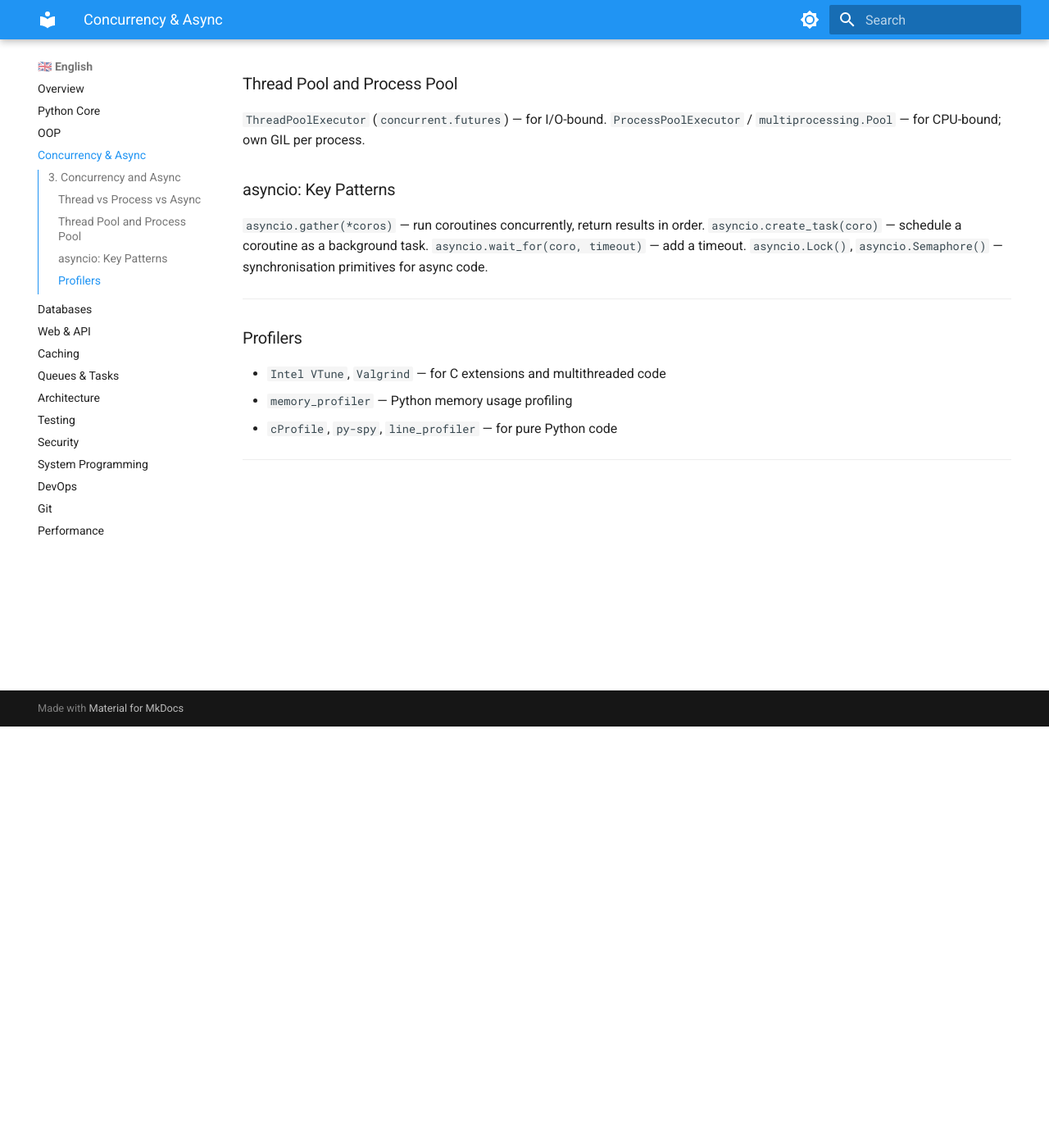
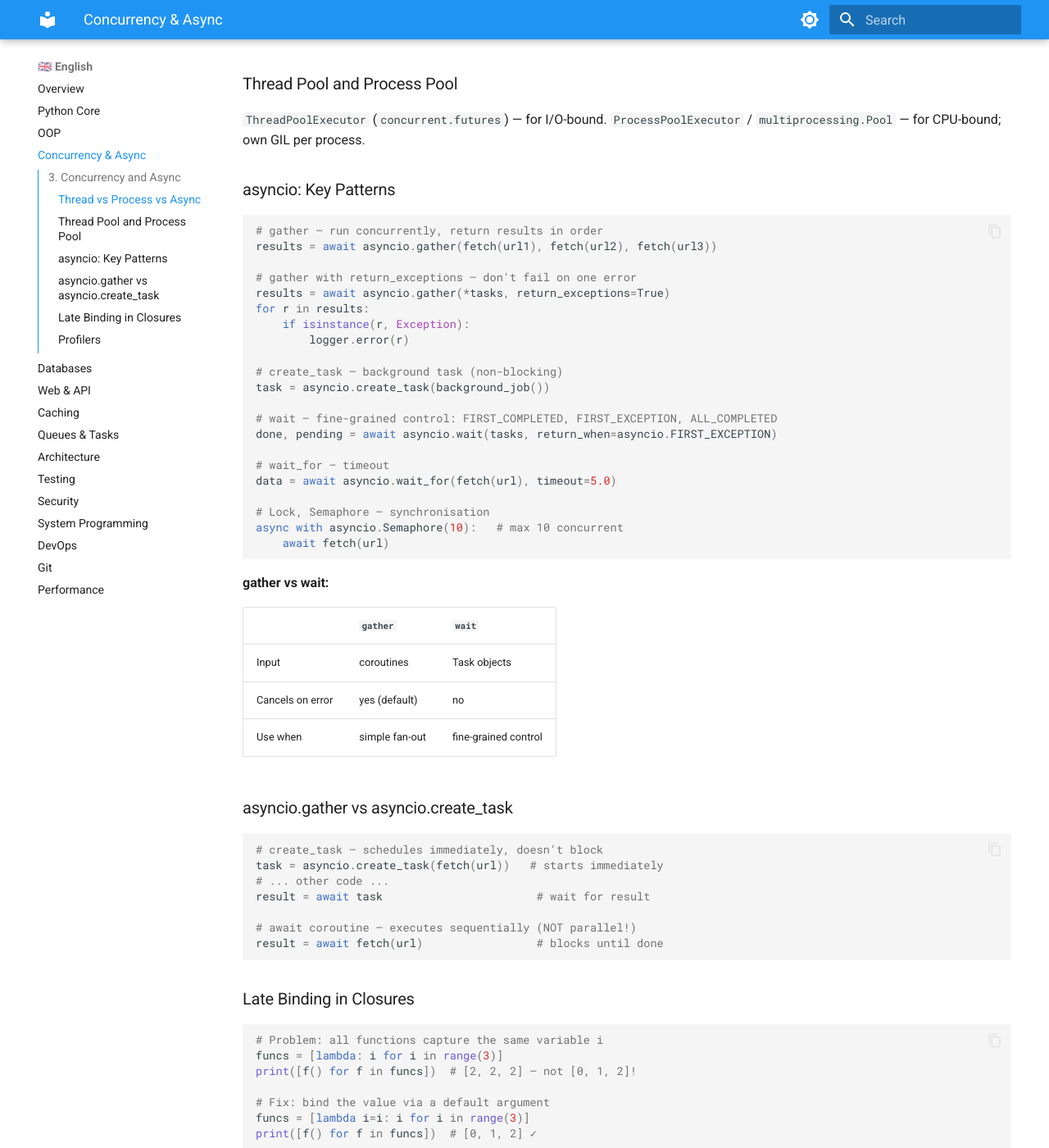
Before and after one commit to spiritEcosse/senior-kb, an MkDocs documentation site: the page built from docs/en/concurrency.md, in a window 1280 px wide and 1400 px high, scrolled down 514 px. Shown: the whole window at 82% size. Built offline with MkDocs 1.6.1 and Material for MkDocs 9.7.7, drawn with Linux system fonts in a browser that asks for light colours; some of the changed text lies outside the part shown.

Commit message:
update: docs/en/concurrency.md with code examples

````diff
--- a/docs/en/concurrency.md
+++ b/docs/en/concurrency.md
@@ -2,12 +2,12 @@
 
 ### Thread vs Process vs Async
 
-|                  | Thread          | Process        | Coroutine (async)         |
-|------------------|-----------------|----------------|---------------------------|
-| Memory isolation | No (shared)     | Yes            | No (single thread)        |
-| GIL              | Yes             | No             | Yes (yields voluntarily)  |
-| Best for         | I/O-bound       | CPU-bound      | I/O-bound (many conns)    |
-| Cost             | Medium          | High           | Very low                  |
+| | Thread | Process | Coroutine (async) |
+|---|---|---|---|
+| Memory isolation | No (shared) | Yes | No (single thread) |
+| GIL | Yes | No | Yes (yields voluntarily) |
+| Best for | I/O-bound | CPU-bound | I/O-bound (many conns) |
+| Cost | Medium | High | Very low |
 
 ### Thread Pool and Process Pool
 
@@ -16,17 +16,73 @@
 
 ### asyncio: Key Patterns
 
-`asyncio.gather(*coros)` — run coroutines concurrently, return results in order.
-`asyncio.create_task(coro)` — schedule a coroutine as a background task.
-`asyncio.wait_for(coro, timeout)` — add a timeout.
-`asyncio.Lock()`, `asyncio.Semaphore()` — synchronisation primitives for async code.
+```python
+# gather — run concurrently, return results in order
+results = await asyncio.gather(fetch(url1), fetch(url2), fetch(url3))
 
----
+# gather with return_exceptions — don't fail on one error
+results = await asyncio.gather(*tasks, return_exceptions=True)
+for r in results:
+    if isinstance(r, Exception):
+        logger.error(r)
+
+# create_task — background task (non-blocking)
+task = asyncio.create_task(background_job())
+
+# wait — fine-grained control: FIRST_COMPLETED, FIRST_EXCEPTION, ALL_COMPLETED
+done, pending = await asyncio.wait(tasks, return_when=asyncio.FIRST_EXCEPTION)
+
+# wait_for — timeout
+data = await asyncio.wait_for(fetch(url), timeout=5.0)
+
+# Lock, Semaphore — synchronisation
+async with asyncio.Semaphore(10):   # max 10 concurrent
+    await fetch(url)
+```
+
+**gather vs wait:**
+
+| | `gather` | `wait` |
+|---|---|---|
+| Input | coroutines | Task objects |
+| Cancels on error | yes (default) | no |
+| Use when | simple fan-out | fine-grained control |
+
+### asyncio.gather vs asyncio.create_task
+
+```python
+# create_task — schedules immediately, doesn't block
+task = asyncio.create_task(fetch(url))   # starts immediately
+# ... other code ...
+result = await task                       # wait for result
+
+# await coroutine — executes sequentially (NOT parallel!)
+result = await fetch(url)                 # blocks until done
+```
+
+### Late Binding in Closures
+
+```python
+# Problem: all functions capture the same variable i
+funcs = [lambda: i for i in range(3)]
+print([f() for f in funcs])  # [2, 2, 2] — not [0, 1, 2]!
+
+# Fix: bind the value via a default argument
+funcs = [lambda i=i: i for i in range(3)]
+print([f() for f in funcs])  # [0, 1, 2] ✓
+```
 
 ### Profilers
 
+- `cProfile` — built-in, detailed call analysis
+- `py-spy` — sampling profiler, works without code changes, production-safe
+- `line_profiler` — line-by-line profiling
+- `memory_profiler` — Python memory usage profiling
 - `Intel VTune`, `Valgrind` — for C extensions and multithreaded code
-- `memory_profiler` — Python memory usage profiling
-- `cProfile`, `py-spy`, `line_profiler` — for pure Python code
+
+```python
+# py-spy: attach to running process without code changes
+# py-spy record -o profile.svg --pid 12345
+```
 
 ---
````
